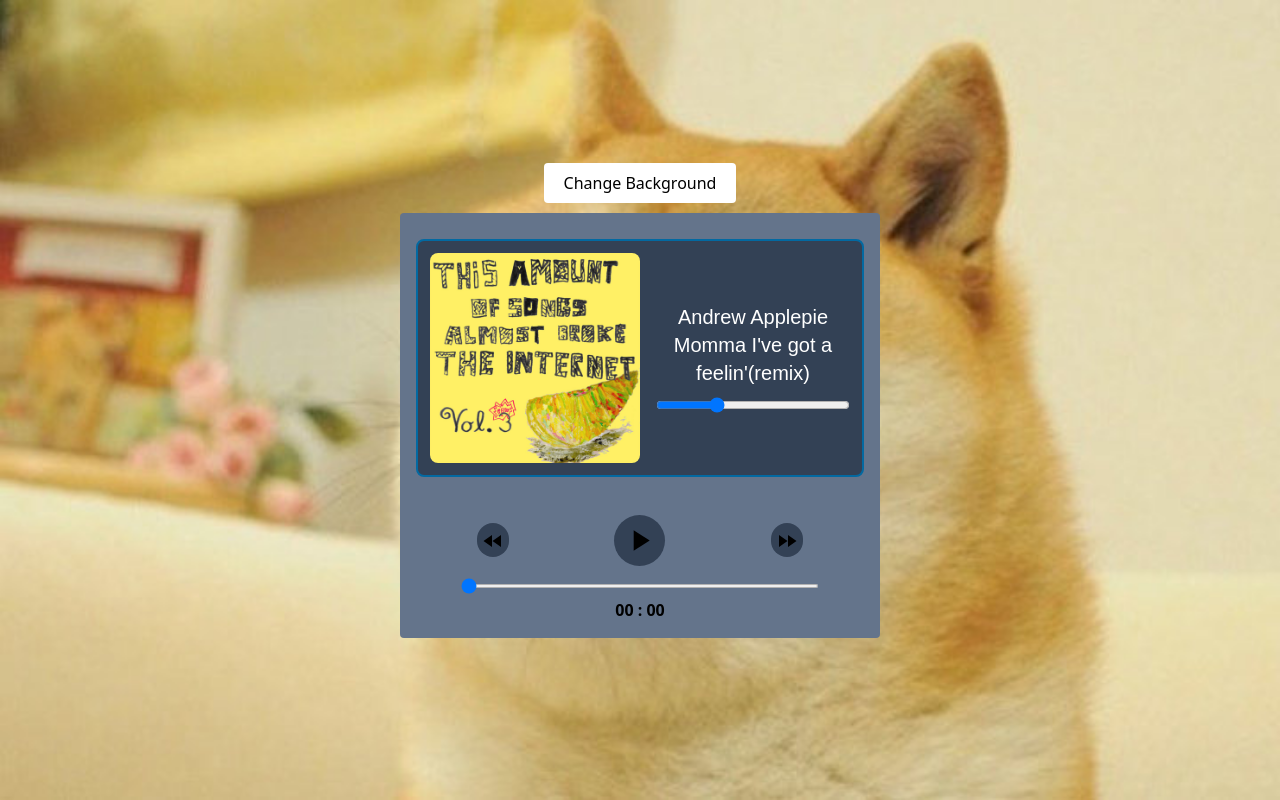
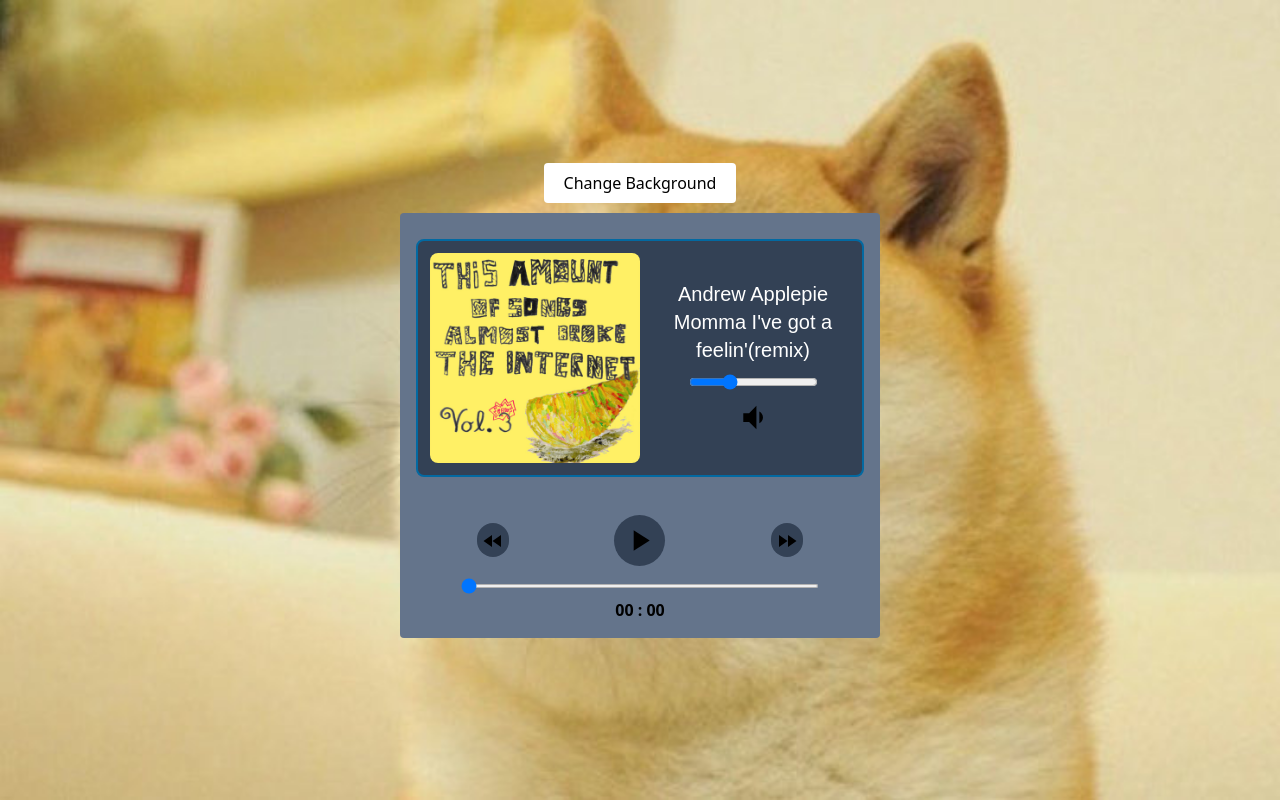
Before and after one commit to lukaslinardi/song-player, a React (Create React App) app: page / in a window 1280 px wide. Built offline with nearby package versions, Linux system fonts and the light colour scheme.

Commit message:
feat: add mute audio

```diff
--- a/src/SongPlayer.js
+++ b/src/SongPlayer.js
@@ -1,11 +1,30 @@
-import React, { useState, useEffect, useContext } from "react";
+import React, { useState, useEffect, useContext, useMemo } from "react";
+
+import {
+  VolumeDown as VolumeDownIcon,
+  VolumeUp as VolumeUpIcon,
+  VolumeOff as VolumeOffIcon,
+} from "@mui/icons-material";
 
 import { SongContext } from "./SongProvider";
+
+const audioIconSize = "large";
 
 const SongPlayer = () => {
   const { mediaPlayer, audioRef, index } = useContext(SongContext);
 
   const [volumeValue, setVolumeValue] = useState(30);
+  const [toggleVolume, setToggleVolume] = useState(false);
+
+  const volumeButton = useMemo(() => {
+    if (volumeValue === 0) {
+      return <VolumeOffIcon fontSize={audioIconSize} />;
+    } else if (volumeValue > 0 && volumeValue < 50) {
+      return <VolumeDownIcon fontSize={audioIconSize} />;
+    } else if (volumeValue >= 50) {
+      return <VolumeUpIcon fontSize={audioIconSize} />;
+    }
+  }, [volumeValue]);
 
   useEffect(() => {
     audioRef.current.src = mediaPlayer[index].song;
@@ -15,6 +34,11 @@ const SongPlayer = () => {
     audioRef.current.volume = volumeValue / 100;
   }, [volumeValue]);
 
+  useEffect(() => {
+    if (toggleVolume) setVolumeValue(0);
+    else if (!toggleVolume) setVolumeValue(30);
+  }, [toggleVolume]);
+
   return (
     <div class="bg-slate-700 p-3 rounded-lg mt-[10px] mb-[10px] mx-auto flex items-center justify-center max-w-md space-x-4 border-double border-sky-700 border-2">
       <img src={mediaPlayer[index].cover} class="h-[100%] w-1/2 rounded-lg" />
@@ -23,12 +47,17 @@ const SongPlayer = () => {
           <p>{mediaPlayer[index].artist}</p>
           <p>{mediaPlayer[index].title}</p>
         </div>
-        <input
-          type="range"
-          class="mt-[10px] w-full"
-          value={volumeValue}
-          onChange={(e) => setVolumeValue(e.target.value)}
-        />
+        <div class="flex">
+          <input
+            type="range"
+            class="mt-[10px] w-full mb-[10px]"
+            value={volumeValue}
+            onChange={(e) => setVolumeValue(Number(e.target.value))}
+          />
+        </div>
+        <button onClick={() => setToggleVolume(!toggleVolume)}>
+          {volumeButton}
+        </button>
       </div>
     </div>
   );
```
